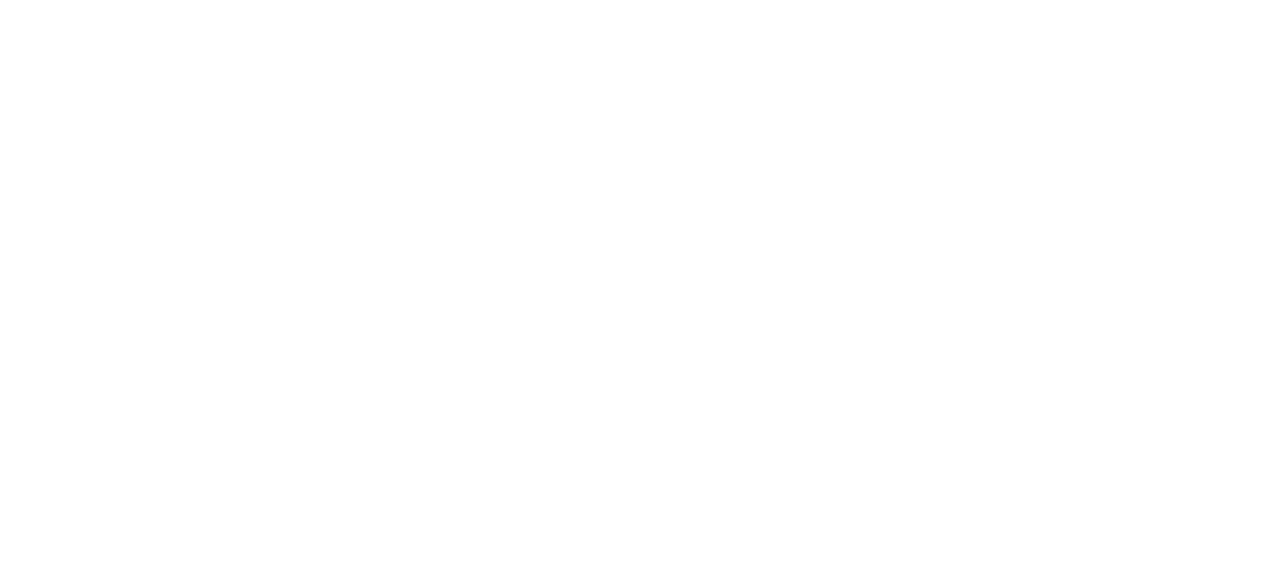
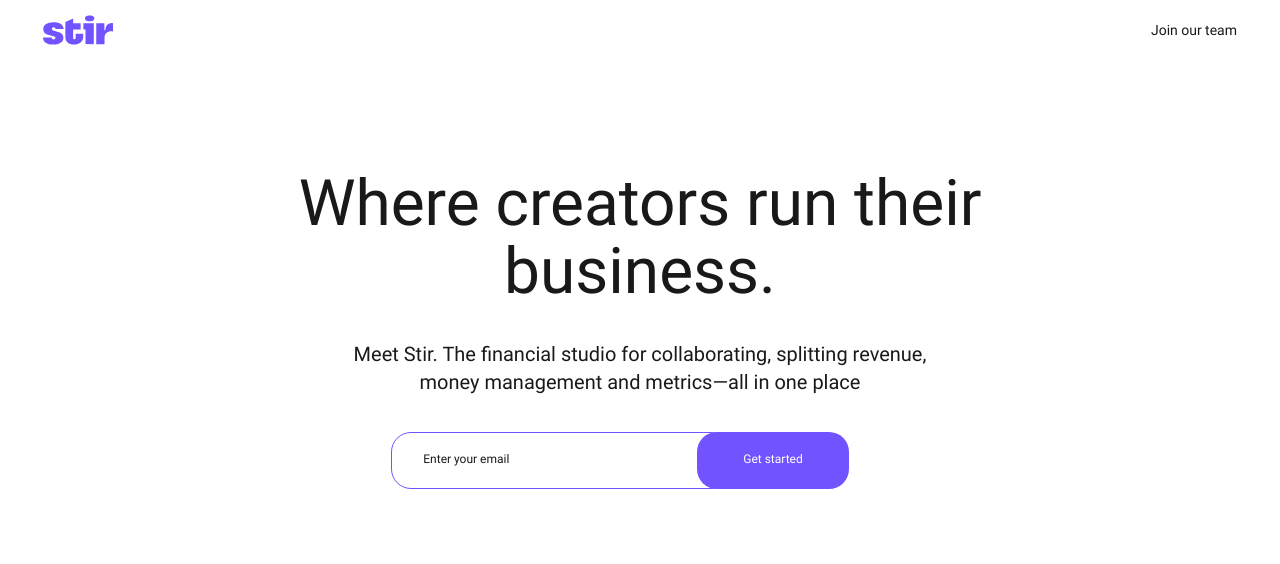
Before and after one commit to mukhammadyn/stir-landing-page, a plain HTML site: page index.html in a window 1280 px wide. Drawn offline with Linux system fonts and the light colour scheme.

Commit message:
Add site-header and site hero

```diff
--- a/css/style.css
+++ b/css/style.css
@@ -1,3 +1,29 @@
+:root {
+  --main-static-color: #191919;
+  --main-center-color: #2B2A35;
+  --organized-color: #F7F2E4;
+  --footer-color: #7352FF;
+  --link-color: #6EE4B5;
+  --font-default-color: #191919;
+  --font-second-color: #fff;
+}
+
+@font-face {
+  font-family: 'Roboto';
+  src: url('../font/Roboto/Roboto-Bold.woff2') format('woff2'),
+      url('../font/Roboto/Roboto-Bold.woff') format('woff');
+  font-weight: bold;
+  font-style: normal;
+}
+
+@font-face {
+  font-family: 'Roboto';
+  src: url('../font/Roboto/Roboto-Regular.woff2') format('woff2'),
+      url('../font/Roboto/Roboto-Regular.woff') format('woff');
+  font-weight: normal;
+  font-style: normal;
+}
+
 /* GENERAL */
 html {
   box-sizing: border-box;
@@ -16,9 +42,14 @@
   height: 100%;
   padding: 0;
   margin: 0;
-  font-family: "Arial", sans-serif;
+  font-family: 'Roboto', 'Arial', sans-serif;
   background-color: #fff;
-  color: #222;
+  font-style: normal;
+  font-weight: normal;
+  font-size: 24px;
+  line-height: 36px;
+  text-align: center;
+  color: var(--font-default-color);
 }
 
 img {
@@ -39,9 +70,111 @@
 
 /* CONTAINER */
 .container {
-  max-width: 1100px;
+  max-width: 1234px;
   margin-left: auto;
   margin-right: auto;
   padding-left: 20px;
   padding-right: 20px;
 }
+/* SITE HEADER */
+
+.site-header {
+  padding-top: 15px;
+  padding-bottom: 15px;
+}
+
+.site-header__container {
+  display: flex;
+  align-items: center;
+  justify-content: space-between;
+}
+
+.site-header__logo-link {
+  text-decoration: none;
+  transition: opacity 0.3s ease;
+}
+
+.site-header__logo-link:hover {
+  opacity: 0.7;
+}
+
+.site-header__logo-link:active {
+  opacity: 0.5;
+}
+
+.site-header__logo {
+  display: block;
+}
+
+.site-header__link {
+  font-size: 14px;
+  line-height: 20px;
+  color: var(--font-default-color);
+  text-decoration: none;
+}
+
+/* HERO */
+
+.site-hero {
+  padding-top: 110px;
+  padding-bottom: 72px;
+}
+
+.site-hero__title {
+  display: flex;
+  margin: 0 auto;
+  flex-direction: column;
+  align-items: center;
+  max-width: 825px;
+}
+
+.site-hero__heading {
+  margin: 0 0 34px;
+  padding: 0;
+  font-weight: 400;
+  font-size: 64px;
+  line-height: 68px;
+}
+
+.site-hero__text {
+  margin: 0 0 36px;
+  padding: 0;
+  max-width: 613px;
+  font-size: 20px;
+  line-height: 28px;
+}
+
+.site-hero__input {
+  padding: 19px 31px 22px;
+  padding-right: 93px;
+  width: 340px;
+  border: 1px solid var(--footer-color);
+  border-radius: 20px;
+  font-size: 12px;
+  line-height: 14px;
+}
+
+.site-hero__input::placeholder {
+  display: block;
+  font-size: 12px;
+  line-height: 14px;
+  color: var(--font-default-color);
+}
+
+.site-hero__input:not(:placeholder-shown):not(:focus):invalid {
+  border: 1px solid red;
+}
+
+.site-hero__submit {
+  position: relative;
+  z-index: 1;
+  right: 40px;
+  padding: 19px 45px 22px;
+  color: var(--font-second-color);
+  background-color: var(--footer-color);
+  border: 1px solid transparent;
+  border-radius: 20px;
+  font-size: 12px;
+  line-height: 14px;
+  cursor: pointer;
+}
--- /dev/null
+++ b/font/Roboto/stylesheet.css
@@ -0,0 +1,17 @@
+@font-face {
+    font-family: 'Roboto';
+    src: url('Roboto-Bold.woff2') format('woff2'),
+        url('Roboto-Bold.woff') format('woff');
+    font-weight: bold;
+    font-style: normal;
+    font-display: swap;
+}
+
+@font-face {
+    font-family: 'Roboto';
+    src: url('Roboto-Regular.woff2') format('woff2'),
+        url('Roboto-Regular.woff') format('woff');
+    font-weight: normal;
+    font-style: normal;
+    font-display: swap;
+}
--- a/index.html
+++ b/index.html
@@ -4,11 +4,40 @@
   <meta charset="UTF-8">
   <meta http-equiv="X-UA-Compatible" content="IE=edge">
   <meta name="viewport" content="width=device-width, initial-scale=1.0">
-  <title>Site</title>
+  <title>Stir</title>
   <link rel="stylesheet" href="css/normalize-mini.css">
   <link rel="stylesheet" href="css/style.css">
 </head>
 <body>
 
+  <header class="site-header">
+    <div class="site-header__container container">
+      <a href="index.html" class="site-header__logo-link"><img src="/img/icon/stir-header-logo.svg" alt="site logo" class="site-header__logo"></a>
+      <a href="#" class="site-header__link">Join our team</a>
+    </div>
+  </header>
+
+  <!-- HERO -->
+
+  <main class="site-main">
+    <section class="site-hero">
+      <h2 class="visually-hidden">we will help you with your business</h2>
+      <div class="container">
+        <div class="site-hero__title">
+          <h1 class="site-hero__heading">Where creators run their business.</h1>
+          <p class="site-hero__text">Meet Stir. The financial studio for collaborating, splitting revenue, money management and metrics—all in one place</p>
+          <form class="site-form" action="https://echo.htmlacademy.ru" method="POST">
+            <label class="visually-hidden" for="user-email">Your email</label>
+            <input class="site-hero__input" type="email" name="user_email" id="user-email" placeholder="Enter your email" minlength="4" required>
+
+            <button class="site-hero__submit" type="submit">Get started</button>
+        </form>
+        </div>
+
+
+      </div>
+    </section>
+  </main>
+
 </body>
 </html>
```
Also changed, not shown: font/Roboto/demo.html (added, +221 -0 lines), font/Roboto/Roboto-Bold.woff (added), font/Roboto/Roboto-Bold.woff2 (added), font/Roboto/Roboto-Regular.woff (added), font/Roboto/Roboto-Regular.woff2 (added), img/icon/stir-header-logo.svg (added).
